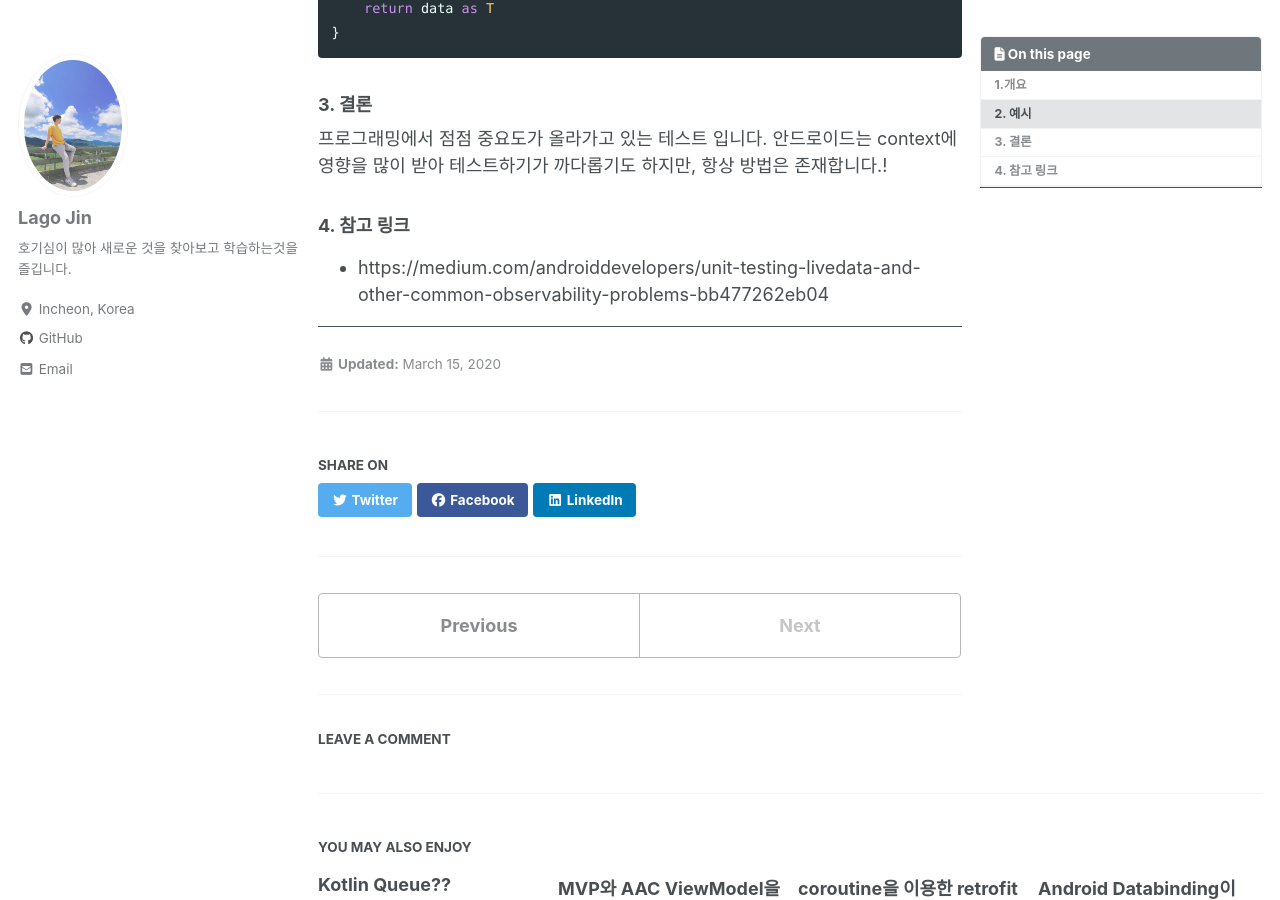
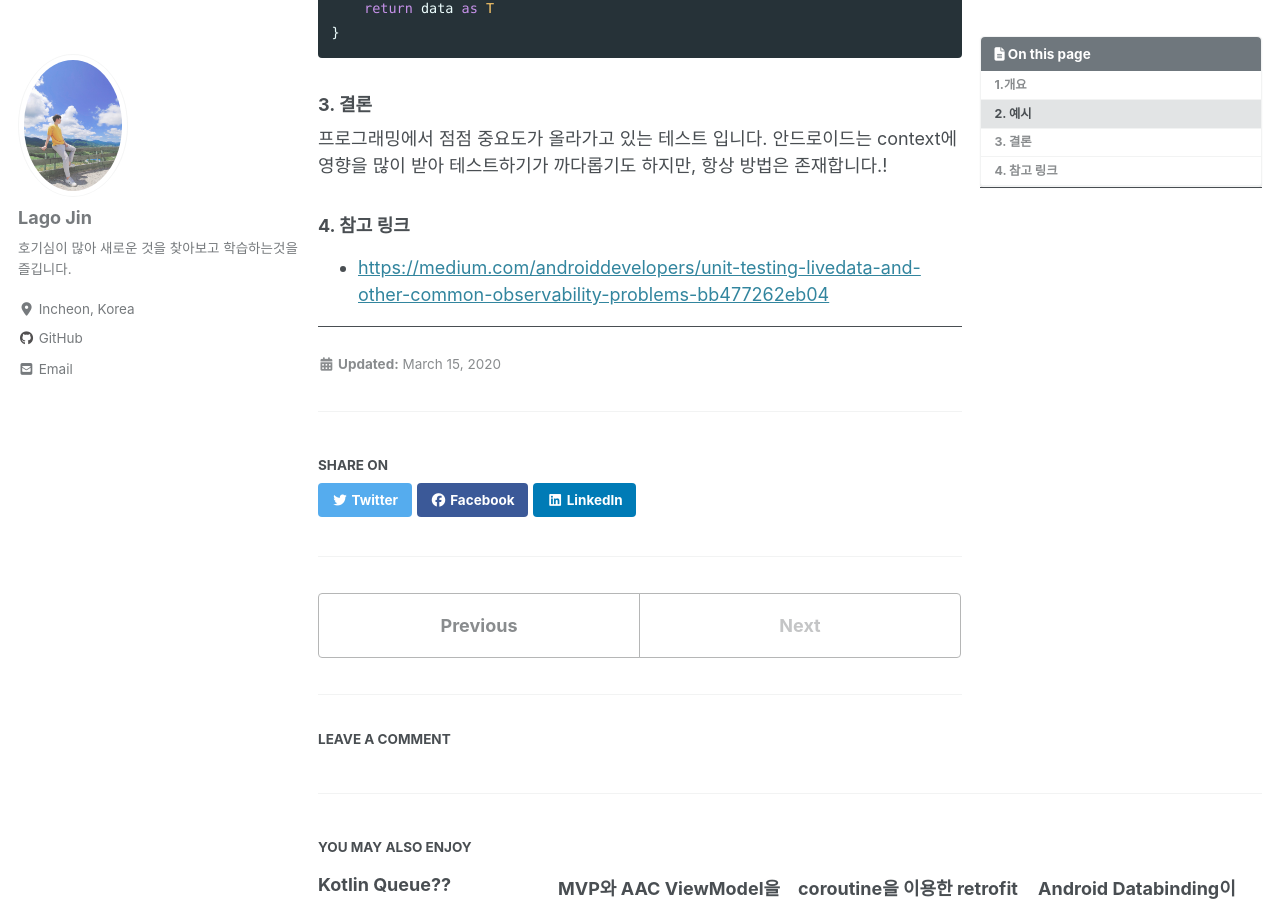
Before and after one commit to lagoJin/lagoJin.github.io, a Jekyll site: the page built from _posts/2020/03/2020-03-15-livedata-test.md, in a window 1280 px wide and 900 px high, scrolled down 1320 px. Built offline with Jekyll 4.4.1, drawn with Linux system fonts in a browser that asks for light colours; cached includes are drawn as plain includes; nearby versions of some CDN libraries; comment, search, counter and statistics services are not loaded.

Commit message:
링크 설정

```diff
--- a/_posts/2020/03/2020-03-15-livedata-test.md
+++ b/_posts/2020/03/2020-03-15-livedata-test.md
@@ -69,4 +69,4 @@ fun <T> LiveData<T>.getOrAwaitValue(
 
 ### 4. 참고 링크
 
-- https://medium.com/androiddevelopers/unit-testing-livedata-and-other-common-observability-problems-bb477262eb04
+- <https://medium.com/androiddevelopers/unit-testing-livedata-and-other-common-observability-problems-bb477262eb04>
```
